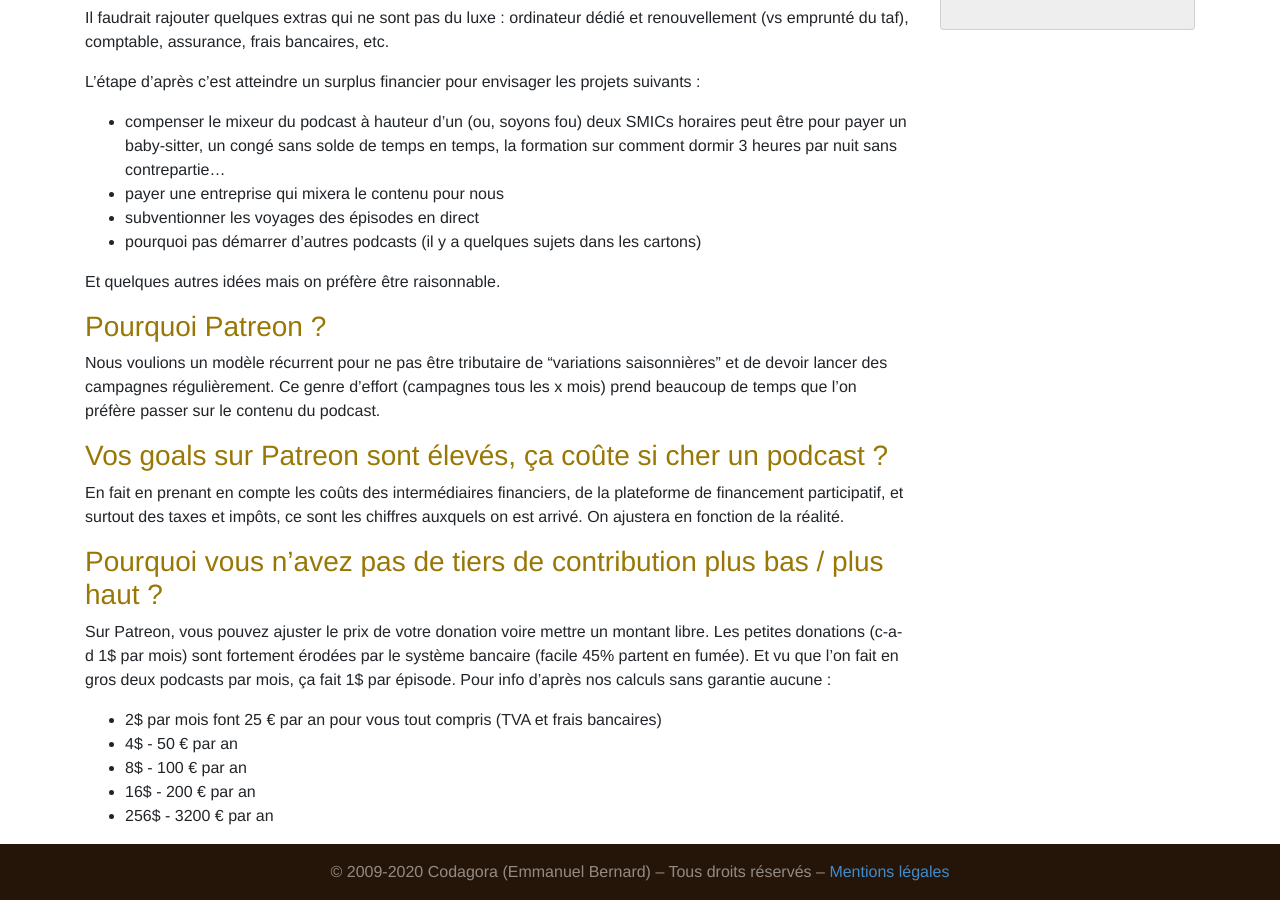
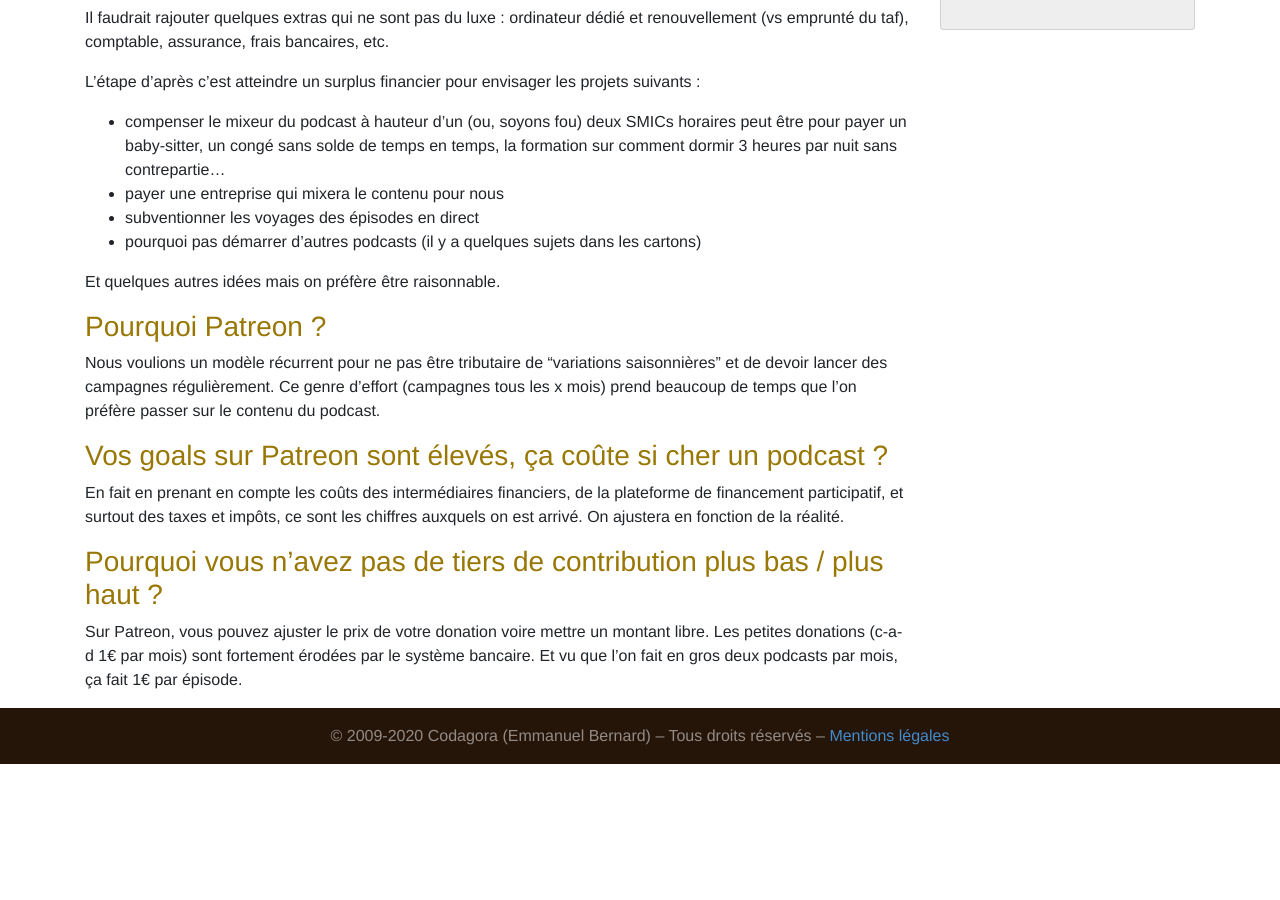
Before and after one commit to lescastcodeurs/lescastcodeurs.com, a Jekyll site: the page built from soutenir.md, in a window 1280 px wide and 900 px high, scrolled down 982 px. Built offline with Jekyll 4.4.1, drawn with Linux system fonts in a browser that asks for light colours; after the commit the page ends 1746 px from its top, so only the background shows below that.

Commit message:
Enleve reference au dollar

```diff
--- a/soutenir.md
+++ b/soutenir.md
@@ -55,11 +55,5 @@ On ajustera en fonction de la réalité.
 ### Pourquoi vous n'avez pas de tiers de contribution plus bas / plus haut ?
 
 Sur Patreon, vous pouvez ajuster le prix de votre donation voire mettre un montant libre.
-Les petites donations (c-a-d 1$ par mois) sont fortement érodées par le système bancaire (facile 45% partent en fumée). Et vu que l'on fait en gros deux podcasts par mois, ça fait 1$ par épisode.
-Pour info d'après nos calculs sans garantie aucune :
-
-* 2$ par mois font 25 € par an pour vous tout compris (TVA et frais bancaires)
-* 4$ - 50 € par an
-* 8$ - 100 € par an
-* 16$ - 200 € par an
-* 256$ - 3200 € par an
+Les petites donations (c-a-d 1€  par mois) sont fortement érodées par le système bancaire.
+Et vu que l'on fait en gros deux podcasts par mois, ça fait 1€ par épisode.
```
